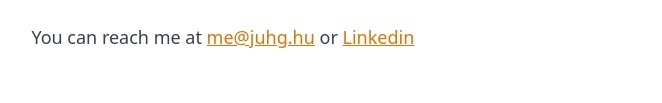
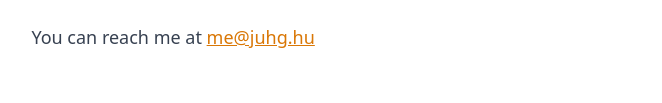
Before and after one commit to JuhG/juhg.hu, an Astro site: page / in a window 1280 px wide. Shown: the part 528-631 px from the top of the page, without its empty margins (306-968 px from the left). Built offline with nearby package versions, Linux system fonts and the light colour scheme; Astro itself is replaced by a stand-in of ours.

```diff
--- a/src/pages/index.mdx
+++ b/src/pages/index.mdx
@@ -20,7 +20,7 @@
 
 Outside of work I enjoy reading, playing computer and board games, brewing (and drinking) beer and spending time with my family - wife and 2 boys.
 
-You can reach me at me@juhg.hu or [Linkedin](https://www.linkedin.com/in/gabor-juhasz-/)
+You can reach me at me@juhg.hu
 
 ## Work
 
```
Also changed, not shown: public/manifest.json (added).
